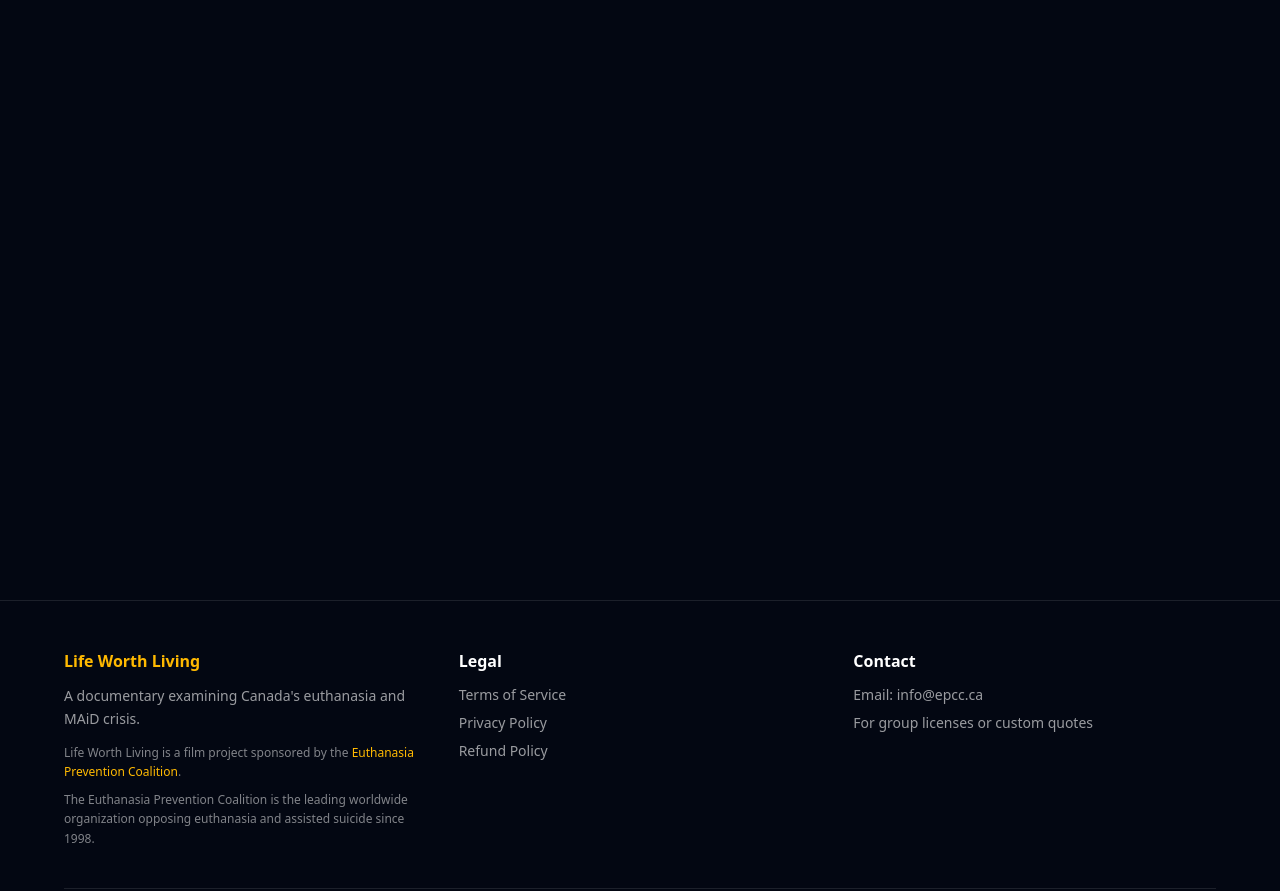
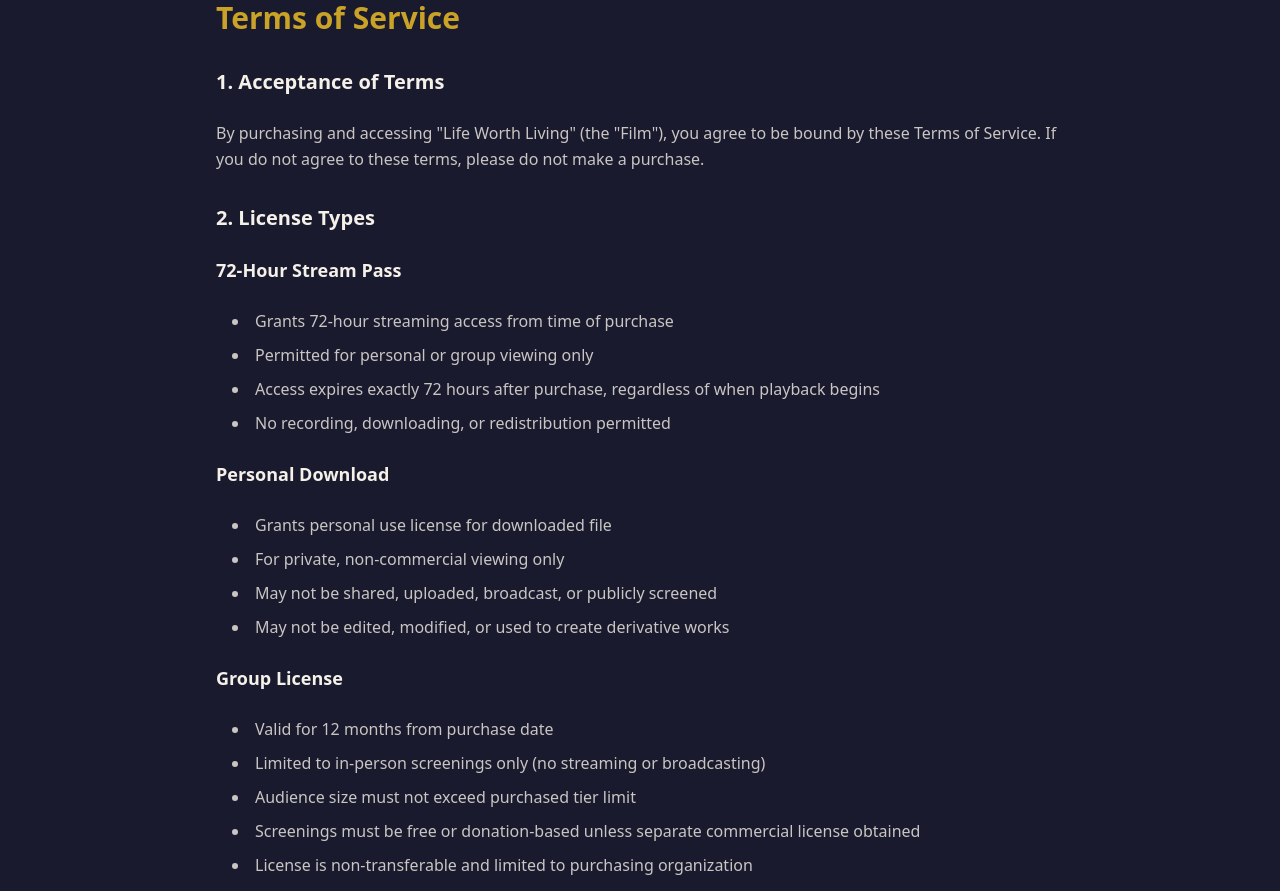
Before and after one commit to Mohit-211/lwl_front, a Next.js app: page /legal in a window 1280 px wide. Shown: the part 200-1091 px from the top of the page. Built offline with nearby package versions, Linux system fonts and the light colour scheme.

Commit message:
add legal page

```diff
--- a/src/app/legal/page.tsx
+++ b/src/app/legal/page.tsx
@@ -1,304 +1,294 @@
-// import React from "react";
-// import { Link } from "react-router-dom";
-// import { createPageUrl } from "@/utils";
-// import { ArrowLeft } from "lucide-react";
+import Link from "next/link";
+import { ArrowLeft } from "lucide-react";
 
-// export default function Legal() {
-//   return (
-//     <div className="min-h-screen bg-[#1a1a2e] text-[#f5f0e8]">
-//       <div className="max-w-4xl mx-auto px-6 py-12">
-//         {/* Back Button */}
-//         <Link
-//           to={createPageUrl("Home")}
-//           className="inline-flex items-center gap-2 text-[#c9a227] hover:text-[#a87f1e] mb-8 transition-colors"
-//         >
-//           <ArrowLeft className="w-4 h-4" />
-//           Back to Home
-//         </Link>
+export default function LegalPage() {
+  return (
+    <div className="min-h-screen bg-[#1a1a2e] text-[#f5f0e8]">
+      <div className="max-w-4xl mx-auto px-6 py-12">
+        {/* Back Button */}
+        <Link
+          href="/"
+          className="inline-flex items-center gap-2 text-[#c9a227] hover:text-[#a87f1e] mb-8 transition-colors"
+        >
+          <ArrowLeft className="w-4 h-4" />
+          Back to Home
+        </Link>
 
-//         {/* Page Title */}
-//         <h1 className="text-4xl md:text-5xl font-bold mb-12">
-//           Legal Information
-//         </h1>
+        {/* Page Title */}
+        <h1 className="text-4xl md:text-5xl font-bold mb-12">
+          Legal Information
+        </h1>
 
-//         {/* Terms of Service */}
-//         <section className="mb-16" id="terms">
-//           <h2 className="text-3xl font-bold text-[#c9a227] mb-6">
-//             Terms of Service
-//           </h2>
+        {/* Terms of Service */}
+        <section className="mb-16" id="terms">
+          <h2 className="text-3xl font-bold text-[#c9a227] mb-6">
+            Terms of Service
+          </h2>
 
-//           <div className="space-y-6 text-[#f5f0e8]/80 leading-relaxed">
-//             <h3 className="text-xl font-semibold text-[#f5f0e8] mt-8">
-//               1. Acceptance of Terms
-//             </h3>
-//             <p>
-//               By purchasing and accessing "Life Worth Living" (the "Film"), you
-//               agree to be bound by these Terms of Service. If you do not agree
-//               to these terms, please do not make a purchase.
-//             </p>
+          <div className="space-y-6 text-[#f5f0e8]/80 leading-relaxed">
+            <h3 className="text-xl font-semibold text-[#f5f0e8] mt-8">
+              1. Acceptance of Terms
+            </h3>
+            <p>
+              By purchasing and accessing &quot;Life Worth Living&quot; (the
+              &quot;Film&quot;), you agree to be bound by these Terms of
+              Service. If you do not agree to these terms, please do not make a
+              purchase.
+            </p>
 
-//             <h3 className="text-xl font-semibold text-[#f5f0e8] mt-8">
-//               2. License Types
-//             </h3>
+            <h3 className="text-xl font-semibold text-[#f5f0e8] mt-8">
+              2. License Types
+            </h3>
 
-//             <h4 className="text-lg font-semibold text-[#f5f0e8] mt-6">
-//               72-Hour Stream Pass
-//             </h4>
-//             <ul className="list-disc list-inside space-y-2 ml-4">
-//               <li>Grants 72-hour streaming access from time of purchase</li>
-//               <li>Permitted for personal or group viewing only</li>
-//               <li>
-//                 Access expires exactly 72 hours after purchase, regardless of
-//                 when playback begins
-//               </li>
-//               <li>No recording, downloading, or redistribution permitted</li>
-//             </ul>
+            <h4 className="text-lg font-semibold text-[#f5f0e8] mt-6">
+              72-Hour Stream Pass
+            </h4>
+            <ul className="list-disc list-inside space-y-2 ml-4">
+              <li>Grants 72-hour streaming access from time of purchase</li>
+              <li>Permitted for personal or group viewing only</li>
+              <li>
+                Access expires exactly 72 hours after purchase, regardless of
+                when playback begins
+              </li>
+              <li>No recording, downloading, or redistribution permitted</li>
+            </ul>
 
-//             <h4 className="text-lg font-semibold text-[#f5f0e8] mt-6">
-//               Personal Download
-//             </h4>
-//             <ul className="list-disc list-inside space-y-2 ml-4">
-//               <li>Grants personal use license for downloaded file</li>
-//               <li>For private, non-commercial viewing only</li>
-//               <li>
-//                 May not be shared, uploaded, broadcast, or publicly screened
-//               </li>
-//               <li>
-//                 May not be edited, modified, or used to create derivative works
-//               </li>
-//             </ul>
+            <h4 className="text-lg font-semibold text-[#f5f0e8] mt-6">
+              Personal Download
+            </h4>
+            <ul className="list-disc list-inside space-y-2 ml-4">
+              <li>Grants personal use license for downloaded file</li>
+              <li>For private, non-commercial viewing only</li>
+              <li>
+                May not be shared, uploaded, broadcast, or publicly screened
+              </li>
+              <li>
+                May not be edited, modified, or used to create derivative works
+              </li>
+            </ul>
 
-//             <h4 className="text-lg font-semibold text-[#f5f0e8] mt-6">
-//               Group License
-//             </h4>
-//             <ul className="list-disc list-inside space-y-2 ml-4">
-//               <li>Valid for 12 months from purchase date</li>
-//               <li>
-//                 Limited to in-person screenings only (no streaming or
-//                 broadcasting)
-//               </li>
-//               <li>Audience size must not exceed purchased tier limit</li>
-//               <li>
-//                 Screenings must be free or donation-based unless separate
-//                 commercial license obtained
-//               </li>
-//               <li>
-//                 License is non-transferable and limited to purchasing
-//                 organization
-//               </li>
-//               <li>May not edit, modify, or create derivative works</li>
-//             </ul>
+            <h4 className="text-lg font-semibold text-[#f5f0e8] mt-6">
+              Group License
+            </h4>
+            <ul className="list-disc list-inside space-y-2 ml-4">
+              <li>Valid for 12 months from purchase date</li>
+              <li>
+                Limited to in-person screenings only (no streaming or
+                broadcasting)
+              </li>
+              <li>Audience size must not exceed purchased tier limit</li>
+              <li>
+                Screenings must be free or donation-based unless separate
+                commercial license obtained
+              </li>
+              <li>
+                License is non-transferable and limited to purchasing
+                organization
+              </li>
+              <li>May not edit, modify, or create derivative works</li>
+            </ul>
 
-//             <h3 className="text-xl font-semibold text-[#f5f0e8] mt-8">
-//               3. Prohibited Uses
-//             </h3>
-//             <p>You may not:</p>
-//             <ul className="list-disc list-inside space-y-2 ml-4">
-//               <li>
-//                 Upload, stream, broadcast, or redistribute the Film in any
-//                 format
-//               </li>
-//               <li>Record the Film during playback</li>
-//               <li>Share your access credentials with others</li>
-//               <li>
-//                 Use the Film for commercial purposes without proper licensing
-//               </li>
-//               <li>Edit, remix, or create derivative works</li>
-//               <li>
-//                 Remove or alter any credits, watermarks, or copyright notices
-//               </li>
-//             </ul>
+            <h3 className="text-xl font-semibold text-[#f5f0e8] mt-8">
+              3. Prohibited Uses
+            </h3>
+            <p>You may not:</p>
+            <ul className="list-disc list-inside space-y-2 ml-4">
+              <li>
+                Upload, stream, broadcast, or redistribute the Film in any
+                format
+              </li>
+              <li>Record the Film during playback</li>
+              <li>Share your access credentials with others</li>
+              <li>
+                Use the Film for commercial purposes without proper licensing
+              </li>
+              <li>Edit, remix, or create derivative works</li>
+              <li>
+                Remove or alter any credits, watermarks, or copyright notices
+              </li>
+            </ul>
 
-//             <h3 className="text-xl font-semibold text-[#f5f0e8] mt-8">
-//               4. Intellectual Property
-//             </h3>
-//             <p>
-//               All content, including but not limited to the Film, images, text,
-//               and trademarks, are owned by Xs in the Sky Films and the
-//               Euthanasia Prevention Coalition. All rights reserved.
-//             </p>
+            <h3 className="text-xl font-semibold text-[#f5f0e8] mt-8">
+              4. Intellectual Property
+            </h3>
+            <p>
+              All content, including but not limited to the Film, images, text,
+              and trademarks, are owned by Xs in the Sky Films and the
+              Euthanasia Prevention Coalition. All rights reserved.
+            </p>
 
-//             <h3 className="text-xl font-semibold text-[#f5f0e8] mt-8">
-//               5. Limitation of Liability
-//             </h3>
-//             <p>
-//               The Film is provided "as is" without warranties of any kind. We
-//               are not liable for any technical issues, access problems, or
-//               damages arising from use of the Film or this website.
-//             </p>
-//           </div>
-//         </section>
+            <h3 className="text-xl font-semibold text-[#f5f0e8] mt-8">
+              5. Limitation of Liability
+            </h3>
+            <p>
+              The Film is provided &quot;as is&quot; without warranties of any
+              kind. We are not liable for any technical issues, access problems,
+              or damages arising from use of the Film or this website.
+            </p>
+          </div>
+        </section>
 
-//         {/* Privacy Policy */}
-//         <section className="mb-16" id="privacy">
-//           <h2 className="text-3xl font-bold text-[#c9a227] mb-6">
-//             Privacy Policy
-//           </h2>
+        {/* Privacy Policy */}
+        <section className="mb-16" id="privacy">
+          <h2 className="text-3xl font-bold text-[#c9a227] mb-6">
+            Privacy Policy
+          </h2>
 
-//           <div className="space-y-6 text-[#f5f0e8]/80 leading-relaxed">
-//             <h3 className="text-xl font-semibold text-[#f5f0e8] mt-8">
-//               Information We Collect
-//             </h3>
-//             <p>When you make a purchase, we collect:</p>
-//             <ul className="list-disc list-inside space-y-2 ml-4">
-//               <li>Name and email address</li>
-//               <li>Purchase information and transaction details</li>
-//               <li>Access logs for streaming (to enforce license terms)</li>
-//             </ul>
+          <div className="space-y-6 text-[#f5f0e8]/80 leading-relaxed">
+            <h3 className="text-xl font-semibold text-[#f5f0e8] mt-8">
+              Information We Collect
+            </h3>
+            <p>When you make a purchase, we collect:</p>
+            <ul className="list-disc list-inside space-y-2 ml-4">
+              <li>Name and email address</li>
+              <li>Purchase information and transaction details</li>
+              <li>Access logs for streaming (to enforce license terms)</li>
+            </ul>
 
-//             <h3 className="text-xl font-semibold text-[#f5f0e8] mt-8">
-//               How We Use Your Information
-//             </h3>
-//             <p>We use your information to:</p>
-//             <ul className="list-disc list-inside space-y-2 ml-4">
-//               <li>Process your purchase and deliver access to the Film</li>
-//               <li>Send order confirmations and access instructions</li>
-//               <li>Enforce license terms and prevent unauthorized use</li>
-//               <li>Respond to support inquiries</li>
-//               <li>Comply with legal obligations</li>
-//             </ul>
+            <h3 className="text-xl font-semibold text-[#f5f0e8] mt-8">
+              How We Use Your Information
+            </h3>
+            <p>We use your information to:</p>
+            <ul className="list-disc list-inside space-y-2 ml-4">
+              <li>Process your purchase and deliver access to the Film</li>
+              <li>Send order confirmations and access instructions</li>
+              <li>Enforce license terms and prevent unauthorized use</li>
+              <li>Respond to support inquiries</li>
+              <li>Comply with legal obligations</li>
+            </ul>
 
-//             <h3 className="text-xl font-semibold text-[#f5f0e8] mt-8">
-//               Information Sharing
-//             </h3>
-//             <p>
-//               We do not sell or share your personal information with third
-//               parties for marketing purposes. We may share information with
-//               service providers necessary to deliver the Film and process
-//               payments.
-//             </p>
+            <h3 className="text-xl font-semibold text-[#f5f0e8] mt-8">
+              Information Sharing
+            </h3>
+            <p>
+              We do not sell or share your personal information with third
+              parties for marketing purposes. We may share information with
+              service providers necessary to deliver the Film and process
+              payments.
+            </p>
 
-//             <h3 className="text-xl font-semibold text-[#f5f0e8] mt-8">
-//               Data Security
-//             </h3>
-//             <p>
-//               We implement reasonable security measures to protect your personal
-//               information. However, no internet transmission is completely
-//               secure, and we cannot guarantee absolute security.
-//             </p>
+            <h3 className="text-xl font-semibold text-[#f5f0e8] mt-8">
+              Data Security
+            </h3>
+            <p>
+              We implement reasonable security measures to protect your personal
+              information. However, no internet transmission is completely
+              secure, and we cannot guarantee absolute security.
+            </p>
 
-//             <h3 className="text-xl font-semibold text-[#f5f0e8] mt-8">
-//               Your Rights
-//             </h3>
-//             <p>You have the right to:</p>
-//             <ul className="list-disc list-inside space-y-2 ml-4">
-//               <li>Request access to your personal information</li>
-//               <li>Request correction of inaccurate information</li>
-//               <li>
-//                 Request deletion of your information (subject to legal
-//                 obligations)
-//               </li>
-//             </ul>
-//             <p className="mt-4">
-//               To exercise these rights, contact us at
-//               info@epcc.ca
-//             </p>
-//           </div>
-//         </section>
+            <h3 className="text-xl font-semibold text-[#f5f0e8] mt-8">
+              Your Rights
+            </h3>
+            <p>You have the right to:</p>
+            <ul className="list-disc list-inside space-y-2 ml-4">
+              <li>Request access to your personal information</li>
+              <li>Request correction of inaccurate information</li>
+              <li>
+                Request deletion of your information (subject to legal
+                obligations)
+              </li>
+            </ul>
+            <p className="mt-4">
+              To exercise these rights, contact us at
+              support@lifeworthlivingfilm.com
+            </p>
+          </div>
+        </section>
 
-//         {/* Refund Policy */}
-//         <section className="mb-16" id="refund">
-//           <h2 className="text-3xl font-bold text-[#c9a227] mb-6">
-//             Refund Policy
-//           </h2>
+        {/* Refund Policy */}
+        <section className="mb-16" id="refund">
+          <h2 className="text-3xl font-bold text-[#c9a227] mb-6">
+            Refund Policy
+          </h2>
 
-//           <div className="space-y-6 text-[#f5f0e8]/80 leading-relaxed">
-//             <h3 className="text-xl font-semibold text-[#f5f0e8] mt-8">
-//               72-Hour Stream Pass
-//             </h3>
-//             <p>
-//               Due to the immediate digital nature of streaming access, refunds
-//               are available only if:
-//             </p>
-//             <ul className="list-disc list-inside space-y-2 ml-4">
-//               <li>Technical issues prevent you from accessing the Film</li>
-//               <li>The refund is requested within 24 hours of purchase</li>
-//               <li>You have not watched more than 10% of the Film</li>
-//             </ul>
-//             <p className="mt-4">
-//               Refund requests must be submitted to
-//               info@epcc.ca with your order details.
-//             </p>
+          <div className="space-y-6 text-[#f5f0e8]/80 leading-relaxed">
+            <h3 className="text-xl font-semibold text-[#f5f0e8] mt-8">
+              72-Hour Stream Pass
+            </h3>
+            <p>
+              Due to the immediate digital nature of streaming access, refunds
+              are available only if:
+            </p>
+            <ul className="list-disc list-inside space-y-2 ml-4">
+              <li>Technical issues prevent you from accessing the Film</li>
+              <li>The refund is requested within 24 hours of purchase</li>
+              <li>You have not watched more than 10% of the Film</li>
+            </ul>
+            <p className="mt-4">
+              Refund requests must be submitted to
+              support@lifeworthlivingfilm.com with your order details.
+            </p>
 
-//             <h3 className="text-xl font-semibold text-[#f5f0e8] mt-8">
-//               Personal Download
-//             </h3>
-//             <p>Refunds are available only if:</p>
-//             <ul className="list-disc list-inside space-y-2 ml-4">
-//               <li>
-//                 The download link is non-functional or the file is corrupted
-//               </li>
-//               <li>The refund is requested within 48 hours of purchase</li>
-//               <li>You have not accessed or downloaded the file</li>
-//             </ul>
+            <h3 className="text-xl font-semibold text-[#f5f0e8] mt-8">
+              Personal Download
+            </h3>
+            <p>Refunds are available only if:</p>
+            <ul className="list-disc list-inside space-y-2 ml-4">
+              <li>
+                The download link is non-functional or the file is corrupted
+              </li>
+              <li>The refund is requested within 48 hours of purchase</li>
+              <li>You have not accessed or downloaded the file</li>
+            </ul>
 
-//             <h3 className="text-xl font-semibold text-[#f5f0e8] mt-8">
-//               Group License
-//             </h3>
-//             <p>Refunds are available only if:</p>
-//             <ul className="list-disc list-inside space-y-2 ml-4">
-//               <li>Requested within 7 days of purchase</li>
-//               <li>
-//                 You have not downloaded the Film or conducted any screenings
-//               </li>
-//               <li>Technical issues prevent access and cannot be resolved</li>
-//             </ul>
+            <h3 className="text-xl font-semibold text-[#f5f0e8] mt-8">
+              Group License
+            </h3>
+            <p>Refunds are available only if:</p>
+            <ul className="list-disc list-inside space-y-2 ml-4">
+              <li>Requested within 7 days of purchase</li>
+              <li>
+                You have not downloaded the Film or conducted any screenings
+              </li>
+              <li>Technical issues prevent access and cannot be resolved</li>
+            </ul>
 
-//             <h3 className="text-xl font-semibold text-[#f5f0e8] mt-8">
-//               Refund Process
-//             </h3>
-//             <p>
-//               To request a refund, email info@epcc.ca with:
-//             </p>
-//             <ul className="list-disc list-inside space-y-2 ml-4">
-//               <li>Your order number and email used for purchase</li>
-//               <li>Reason for refund request</li>
-//               <li>Any relevant technical details or screenshots</li>
-//             </ul>
-//             <p className="mt-4">
-//               Approved refunds will be processed to the original payment method
-//               within 5-10 business days.
-//             </p>
+            <h3 className="text-xl font-semibold text-[#f5f0e8] mt-8">
+              Refund Process
+            </h3>
+            <p>
+              To request a refund, email support@lifeworthlivingfilm.com with:
+            </p>
+            <ul className="list-disc list-inside space-y-2 ml-4">
+              <li>Your order number and email used for purchase</li>
+              <li>Reason for refund request</li>
+              <li>Any relevant technical details or screenshots</li>
+            </ul>
+            <p className="mt-4">
+              Approved refunds will be processed to the original payment method
+              within 5-10 business days.
+            </p>
 
-//             <h3 className="text-xl font-semibold text-[#f5f0e8] mt-8">
-//               No Refunds After Use
-//             </h3>
-//             <p>
-//               Once you have watched the Film or conducted a screening, all sales
-//               are final. Please ensure you understand the license terms before
-//               purchasing.
-//             </p>
-//           </div>
-//         </section>
+            <h3 className="text-xl font-semibold text-[#f5f0e8] mt-8">
+              No Refunds After Use
+            </h3>
+            <p>
+              Once you have watched the Film or conducted a screening, all sales
+              are final. Please ensure you understand the license terms before
+              purchasing.
+            </p>
+          </div>
+        </section>
 
-//         {/* Contact */}
-//         <section className="border-t border-[#f5f0e8]/10 pt-8">
-//           <h3 className="text-xl font-semibold text-[#f5f0e8] mb-4">
-//             Questions?
-//           </h3>
-//           <p className="text-[#f5f0e8]/70">
-//             For questions about these policies, contact us at{" "}
-//             <a
-//               href="mailto:info@epcc.ca"
-//               className="text-[#c9a227] hover:text-[#a87f1e]"
-//             >
-//               info@epcc.ca
-//             </a>
-//           </p>
-//           <p className="text-[#f5f0e8]/50 text-sm mt-4">
-//             Last updated: January 2026
-//           </p>
-//         </section>
-//       </div>
-//     </div>
-//   );
-// }
-import React from 'react'
-
-const page = () => {
-  return (
-    <div>page</div>
-  )
+        {/* Contact */}
+        <section className="border-t border-[#f5f0e8]/10 pt-8">
+          <h3 className="text-xl font-semibold text-[#f5f0e8] mb-4">
+            Questions?
+          </h3>
+          <p className="text-[#f5f0e8]/70">
+            For questions about these policies, contact us at{" "}
+            <a
+              href="mailto:support@lifeworthlivingfilm.com"
+              className="text-[#c9a227] hover:text-[#a87f1e]"
+            >
+              support@lifeworthlivingfilm.com
+            </a>
+          </p>
+          <p className="text-[#f5f0e8]/50 text-sm mt-4">
+            Last updated: January 2026
+          </p>
+        </section>
+      </div>
+    </div>
+  );
 }
-
-export default page
```
